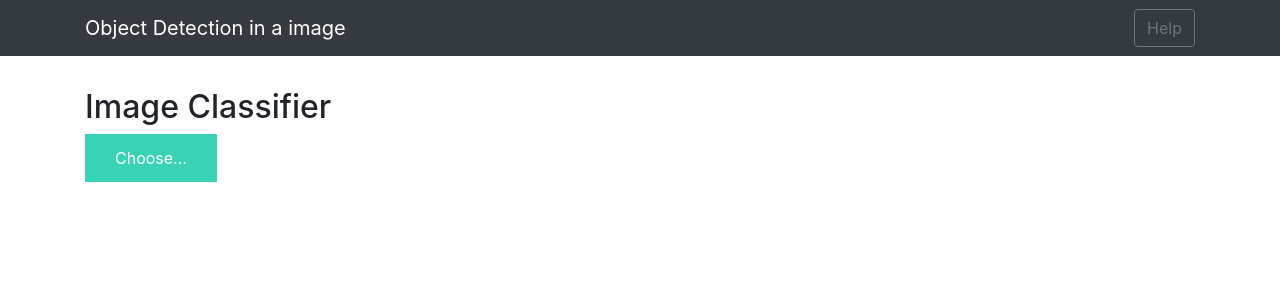
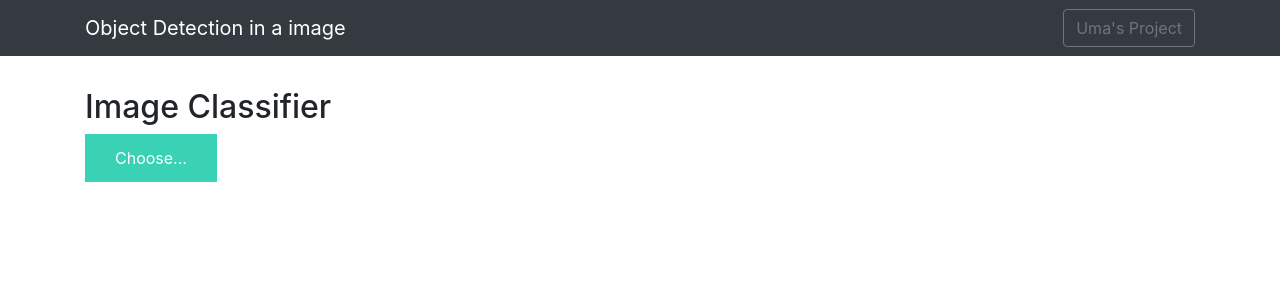
Before and after one commit to innovator-arjun/Object-Detection-CNN-Keras--Flask, a Flask app: page / in a window 1280 px wide. Shown: the top 300 px of the page. Run offline with Flask 2, Linux system fonts and the light colour scheme; some libraries are stand-ins or nearby versions.

Commit message:
Version 2.2

```diff
--- a/templates/base.html
+++ b/templates/base.html
@@ -16,7 +16,7 @@
     <nav class="navbar navbar-dark bg-dark">
         <div class="container">
             <a class="navbar-brand" href="#">Object Detection in a image</a>
-            <button class="btn btn-outline-secondary my-2 my-sm-0" type="submit">Help</button>
+            <button class="btn btn-outline-secondary my-2 my-sm-0" type="submit">Uma's Project</button>
         </div>
     </nav>
     <div class="container">
```
